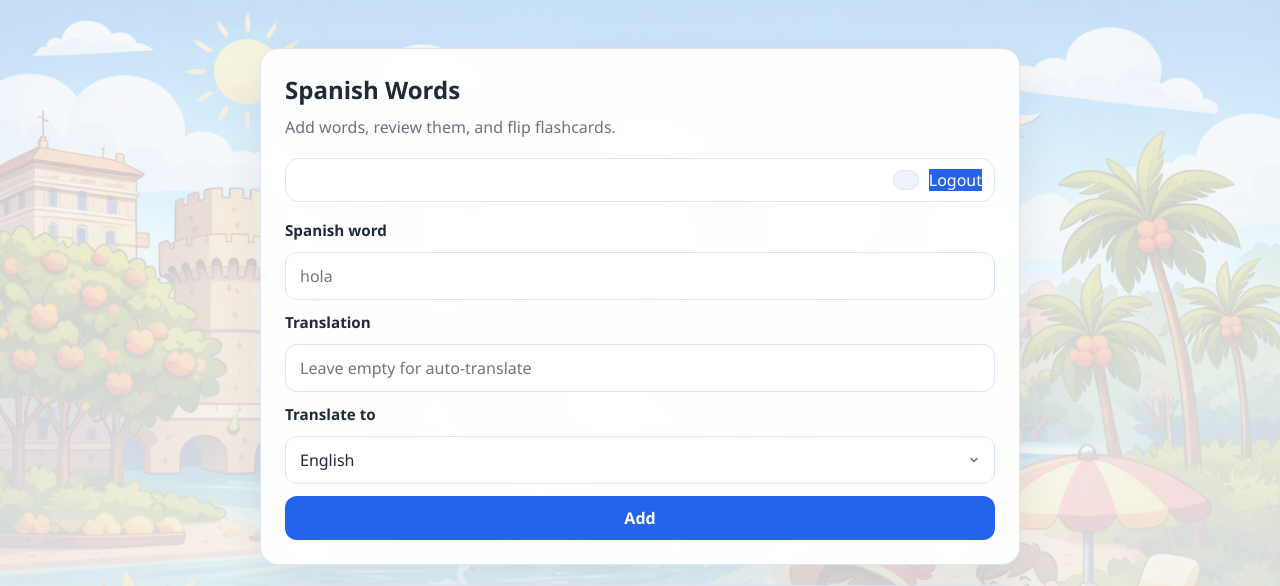
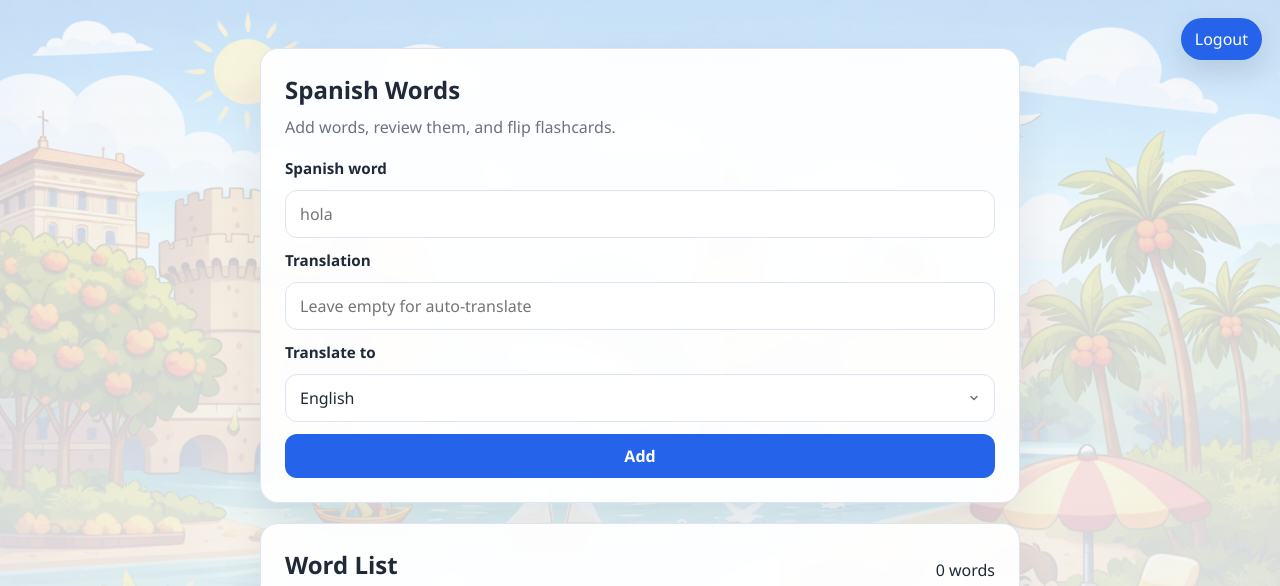
Before and after one commit to Daria-Artemieva/FlashWordsES, a Flask app: template spanish_app/templates/index.html in a window 1280 px wide. Shown: the top 586 px of the page. Run offline with Flask 3, Linux system fonts and the light colour scheme; the template is opened without the code that fills it, so the values that code supplies are empty; some libraries are stand-ins or nearby versions.

Commit message:
UI updates

```diff
--- a/spanish_app/app.py
+++ b/spanish_app/app.py
@@ -199,6 +199,14 @@ def add_cors_headers(response):
     response.headers["Access-Control-Allow-Origin"] = "*"
     response.headers["Access-Control-Allow-Headers"] = "Content-Type"
     response.headers["Access-Control-Allow-Methods"] = "GET, POST, DELETE, OPTIONS"
+
+    # Auth pages should never be cached by a CDN/browser. Otherwise you can see
+    # a stale "/" page after logout, while API calls correctly return 401.
+    if response.mimetype == "text/html":
+        response.headers["Cache-Control"] = "no-store"
+        response.headers["Pragma"] = "no-cache"
+        response.headers["Expires"] = "0"
+
     return response
 
 
--- a/spanish_app/static/style.css
+++ b/spanish_app/static/style.css
@@ -39,42 +39,29 @@ body {
   width: min(520px, calc(100% - 32px));
 }
 
-.topbar {
-  display: flex;
-  align-items: center;
-  justify-content: flex-end;
-  gap: 12px;
-  margin: 6px 0 18px;
-  padding: 10px 12px;
-  border: 1px solid var(--panel-border);
-  border-radius: 14px;
-  background: rgba(255, 255, 255, 0.65);
-}
-
-.topbar-right {
-  display: flex;
-  align-items: center;
-  justify-content: flex-end;
-  gap: 10px;
-}
-
-.user-pill {
-  display: inline-flex;
-  align-items: center;
-  padding: 9px 12px;
-  border-radius: 12px;
-  border: 1px solid var(--panel-border);
-  background: rgba(37, 99, 235, 0.08);
-  color: #1e3a8a;
-  font-weight: 800;
-  line-height: 1;
-}
-
 .link-button {
   display: inline-flex;
   align-items: center;
   justify-content: center;
   text-decoration: none;
+}
+
+.logout-fab {
+  position: fixed;
+  top: 18px;
+  right: 18px;
+  z-index: 50;
+  padding: 10px 14px;
+  border-radius: 999px;
+  box-shadow: 0 12px 28px rgba(15, 23, 42, 0.12);
+}
+
+.logout-fab:hover {
+  transform: translateY(-1px);
+}
+
+.logout-fab:active {
+  transform: translateY(0);
 }
 
 .auth-links {
--- a/spanish_app/templates/index.html
+++ b/spanish_app/templates/index.html
@@ -7,17 +7,11 @@
   <link rel="stylesheet" href="{{ url_for('static', filename='style.css') }}">
 </head>
 <body>
+  <a class="link-button secondary-button logout-fab" href="{{ url_for('logout') }}">Logout</a>
   <main class="page">
     <section class="card">
       <h1>Spanish Words</h1>
       <p class="subtitle">Add words, review them, and flip flashcards.</p>
-
-      <div class="topbar">
-        <div class="topbar-right">
-          <span class="user-pill" title="Logged in as">{{ username }}</span>
-          <a class="link-button secondary-button" href="{{ url_for('logout') }}">Logout</a>
-        </div>
-      </div>
 
       <div id="message-box" class="message-box hidden" role="status" aria-live="polite"></div>
 
```
